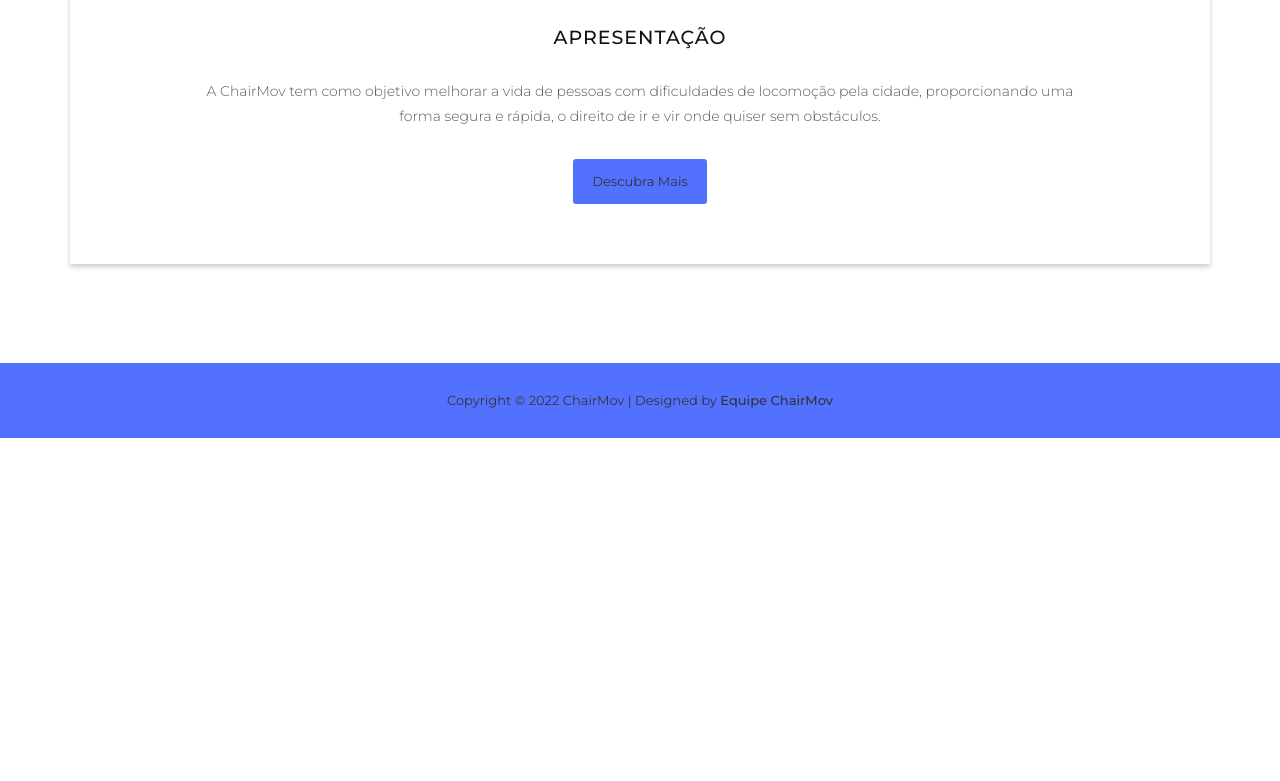
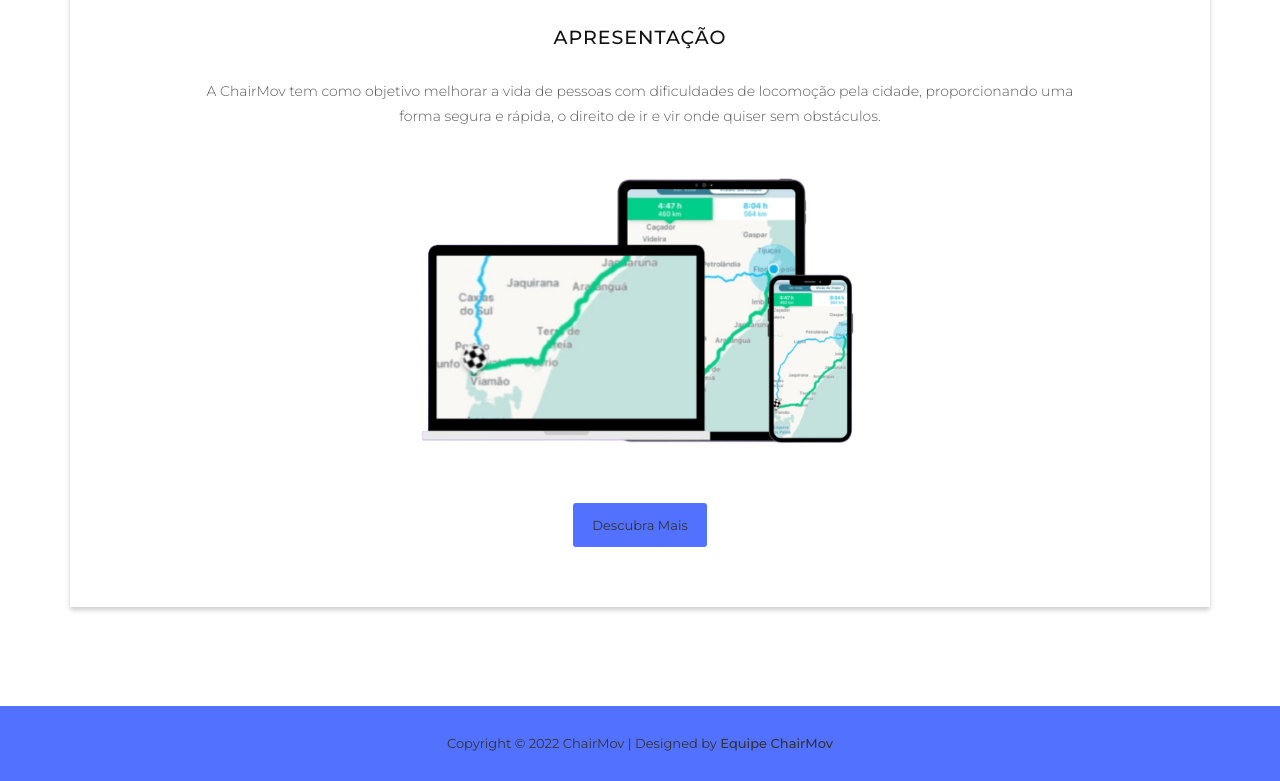
Before and after one commit to GabrielSolamayo/SIITTEEE, a plain HTML site: page index.html in a window 1280 px wide. Shown: the part 802-1583 px from the top of the page. Before the commit the page ends 1240 px from the top, so only its background shows below. Drawn offline with nearby package versions, Linux system fonts and the light colour scheme.

Commit message:
Finalizado aba Home

```diff
--- a/index.html
+++ b/index.html
@@ -74,6 +74,10 @@
               <p>A ChairMov tem como objetivo melhorar a vida de pessoas com dificuldades de locomoção pela cidade,
                   proporcionando uma forma segura e rápida, o direito de ir e vir onde quiser sem obstáculos.
               </p>
+              <br>
+              <div id="Imagem">
+                <img id="im" src="img/mockup-chairmov.png" width="40%">
+            </div>
               <div class="primary-button">
                 <a href="#">Descubra Mais</a>
               </div>
```
